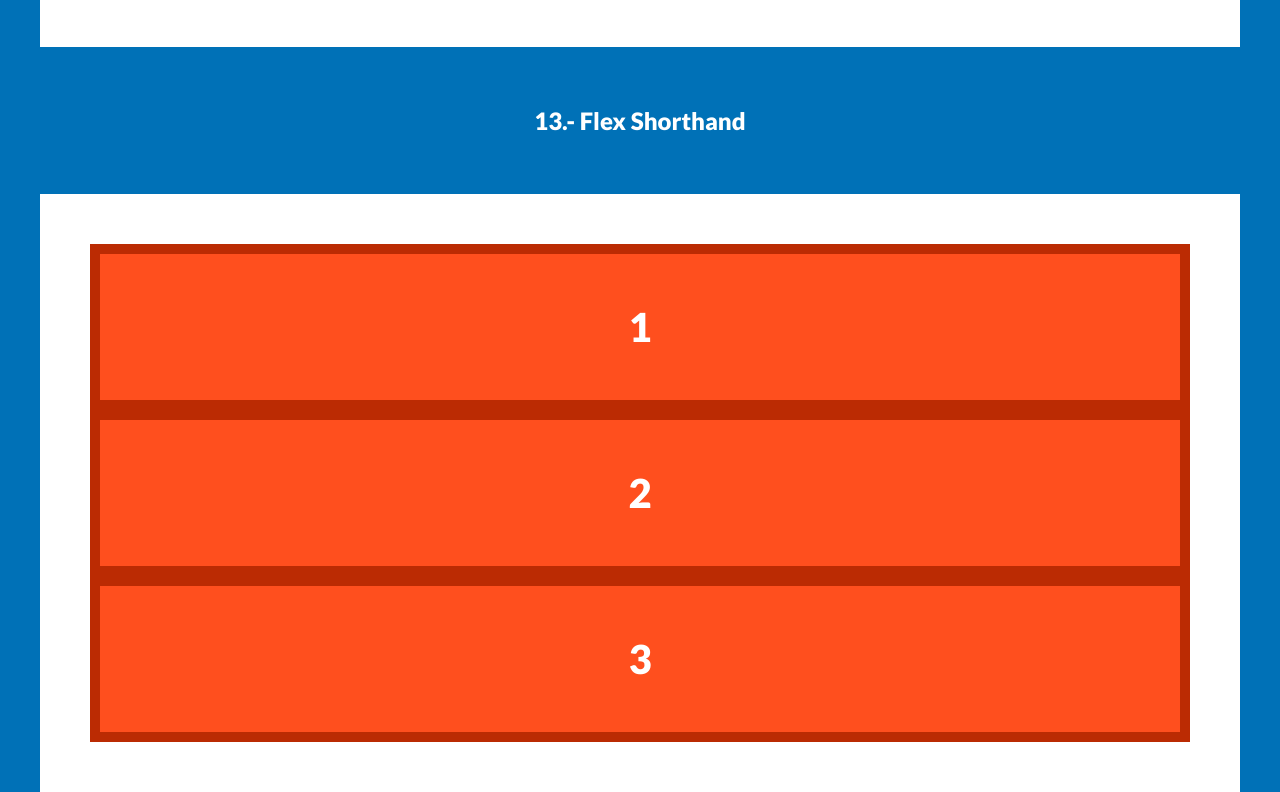
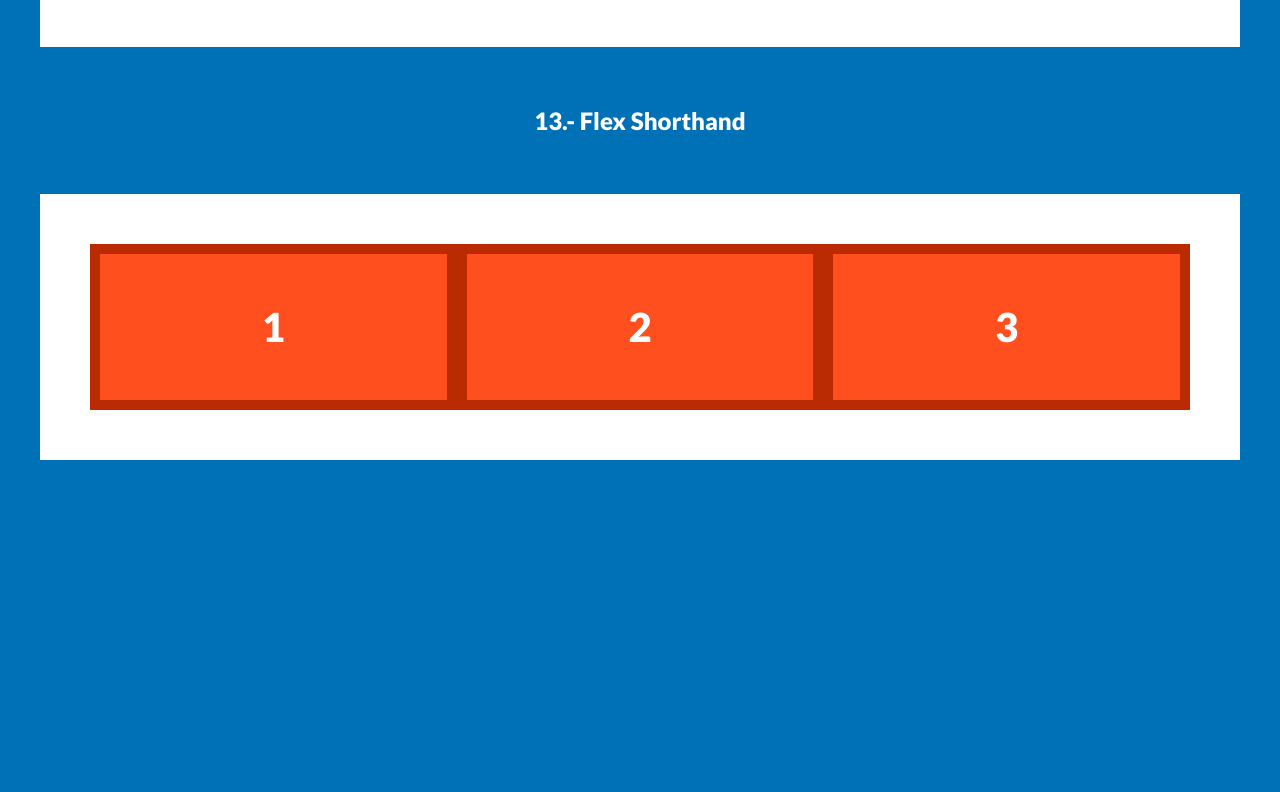
Before and after one commit to MiguelRuizHdz/flexbox-css, a plain HTML site: page index.html in a window 1280 px wide. Shown: the part 7459-8251 px from the top of the page. After the commit the page ends 7919 px from the top, so only its background shows below. Drawn offline with Linux system fonts and the light colour scheme.

Commit message:
Flex Shorthand

```diff
--- a/css/style.css
+++ b/css/style.css
@@ -192,3 +192,17 @@ h1, h2 {
 .d-flex-12 .box:nth-child(3) {
     flex-shrink: 2;
 }
+
+
+/** 13 **/
+.d-flex-13 {
+    display: flex;
+}
+
+.d-flex-13 .box {
+    /* flex-basis: 33.3%;
+    flex-grow: 1;
+    flex-shrink: 1; */
+
+    flex: 1 0 33.3%;
+}
```
